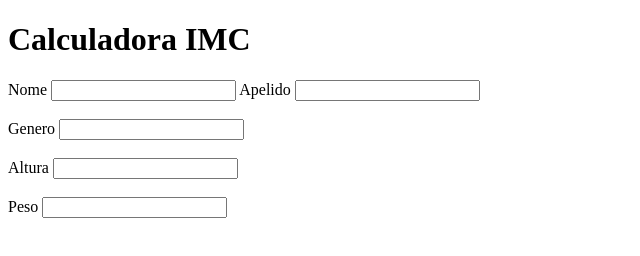
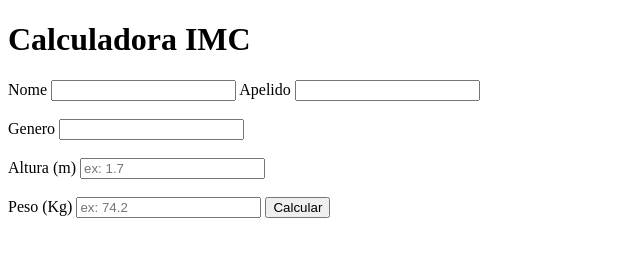
Before and after one commit to lopesdv/IMCApp, a plain HTML site: page v1/index.html in a window 1280 px wide. Shown: the whole page, without its empty margins (0-640 px from the left). Drawn offline with Linux system fonts and the light colour scheme.

Commit message:
refinamento do html

```diff
--- a/v1/index.html
+++ b/v1/index.html
@@ -4,6 +4,7 @@
     <meta charset="UTF-8">
     <meta http-equiv="X-UA-Compatible" content="IE=edge">
     <meta name="viewport" content="width=device-width, initial-scale=1.0">
+    <script src="imc.js"></script>
     <title>Document</title>
 </head>
 <body>
@@ -21,12 +22,13 @@
         <input type="text" id="Genero">
         <br>
         <br>
-        <label for="">Altura</label>
-        <input type="text" id="altura">
+        <label for="">Altura (m)</label>
+        <input type="text" id="altura" placeholder="ex: 1.7">
         <br>
         <br>
-        <label for="">Peso</label>
-        <input type="text" id="peso">
+        <label for="">Peso (Kg)</label>
+        <input type="text" id="peso" placeholder="ex: 74.2">
+        <input type="submit" value="Calcular" class="calcular" onclick="calcular()">
 
     </div>
 
```
